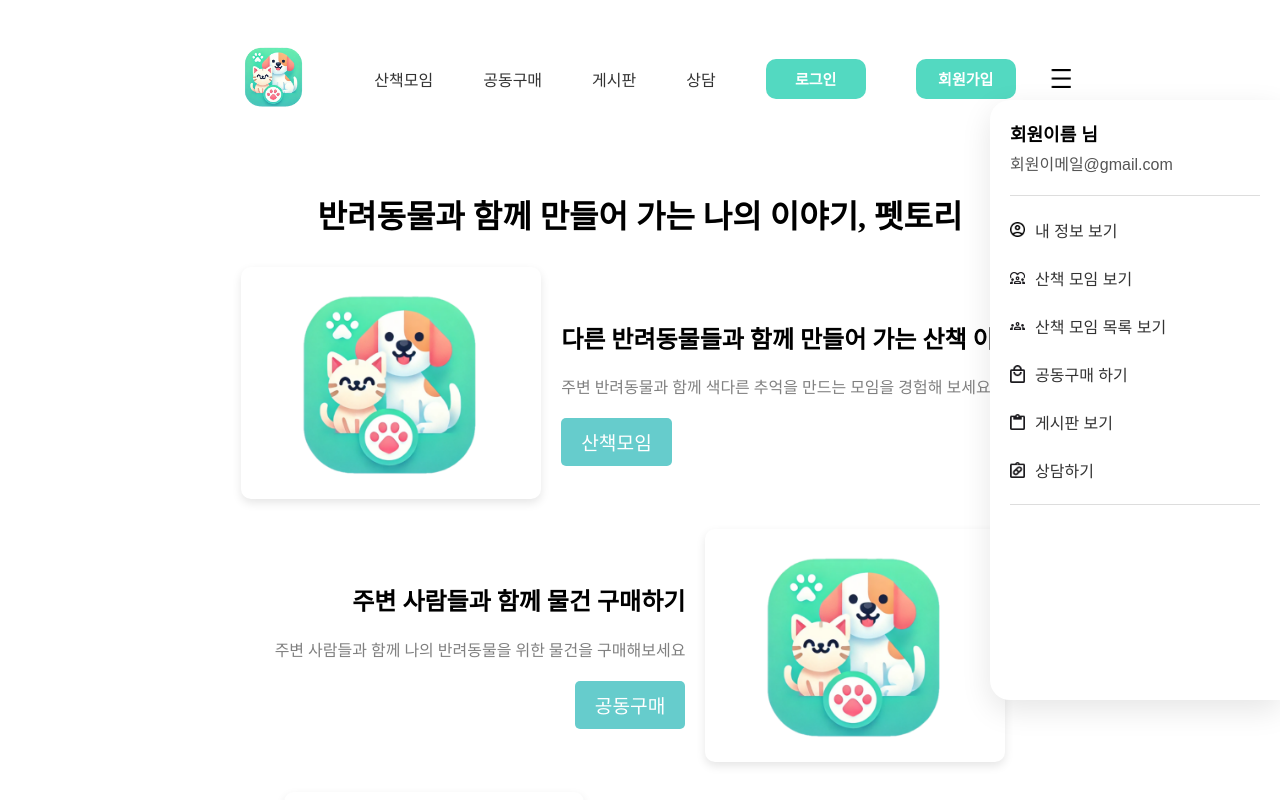
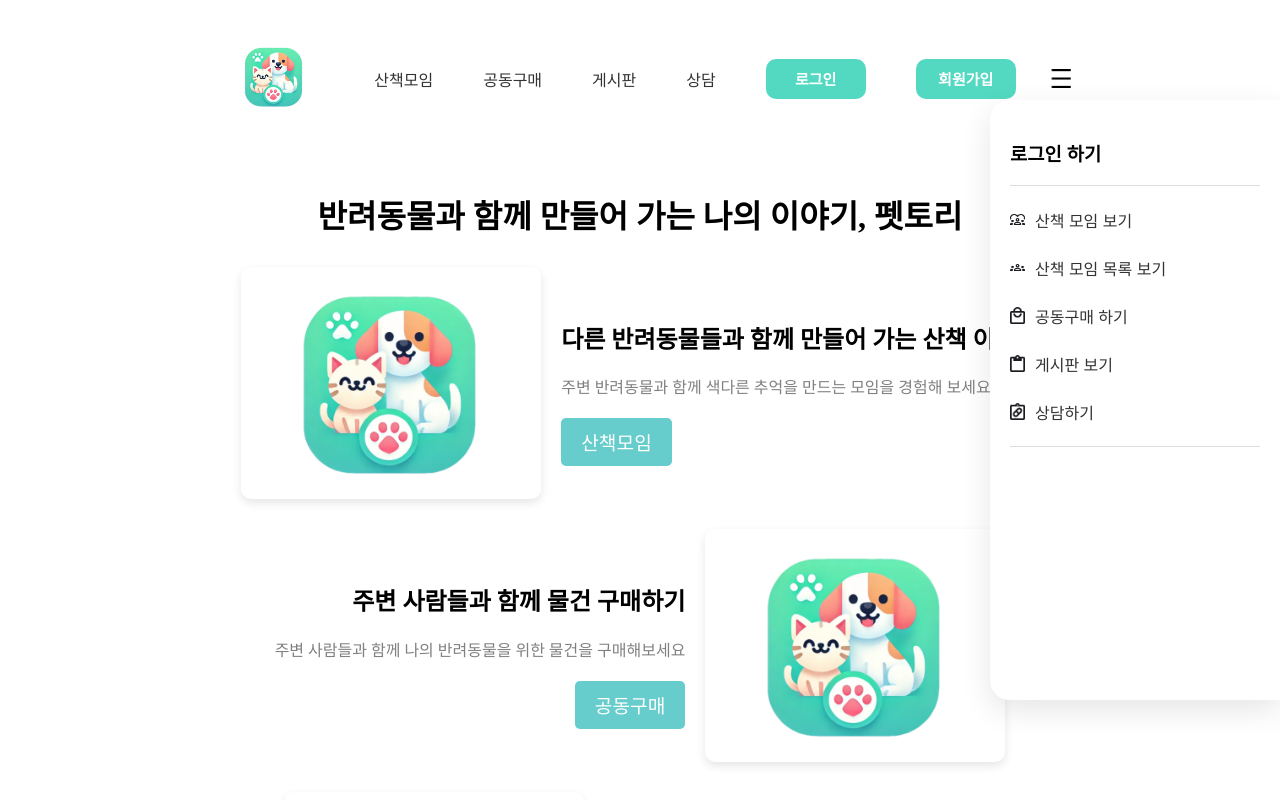
Before and after one commit to beyond-sw-camp/be10-3rd-Pettory-pettory, a Vue app in the folder users/: page / in a window 1280 px wide. Both pictures are taken after a click on the picture 1060 px from the left and 78 px from the top of the page. Shown: the top 800 px of the page. Built offline with nearby package versions, Linux system fonts and the light colour scheme; what v-calendar would draw is missing.

Commit message:
[feature] 사이드 메뉴바 구현

```diff
--- a/users/src/components/common/SideMenuBar.vue
+++ b/users/src/components/common/SideMenuBar.vue
@@ -1,34 +1,52 @@
 <script setup>
-import {computed, inject, ref} from "vue";
+import {computed, onMounted, ref} from "vue";
 import {RouterLink} from "vue-router";
 import {useAuthStore} from "@/stores/auth.js";
 import router from "@/router/router.js";
+import {fetchUserInfo} from "@/util/FetchUserInfo.js";
+import ButtonSmallColor from "@/components/common/ButtonSmallColor.vue";
 
-const userName = ref('회원이름');
-const userEmail = ref('회원이메일@gmail.com');
+// fetchUserInfo 메소드에서 데이터 가져오기
+const { userInfo, fetchUserInfoData } = fetchUserInfo();
+
+// const userName = ref('회원이름');
+// const userEmail = ref('회원이메일@gmail.com');
 
 const authStore = useAuthStore();
 // accessToken 이 있으면 로그인한 상태
 const isLoggedIn = computed(() => !!authStore.accessToken);
+
 const handleLogout = () => {
   authStore.logout();
   router.push("/login");
 };
 
+// 마운트 시 회원 정보 가져오기
+onMounted(() => {
+  if (isLoggedIn.value) {
+    fetchUserInfoData();
+  }
+});
+
 </script>
 
 <template>
   <div class="side-menu-bar">
-    <div class="user-info">
-      <h3>{{ userName }} 님</h3>
-      <p>{{ userEmail }}</p>
+    <div v-if="isLoggedIn" class="user-info">
+      <h3>{{ userInfo?.userName}} 님</h3>
+      <p>{{ userInfo?.userEmail}}</p>
+    </div>
+    <div v-else>
+      <RouterLink v-if="!isLoggedIn" to="/login" active-class="active" replace>
+        <h3>로그인 하기</h3>
+      </RouterLink>
     </div>
 
     <hr class="menu-divider" />
 
     <ul class="menu-list">
 
-      <li class="menu-item">
+      <li class="menu-item" v-if="isLoggedIn">
         <RouterLink to="/users/email" active-class="active">
           <img src="@/assets/image/account_circle.png" alt="icon" class="icon" />
           <span>내 정보 보기</span>
--- /dev/null
+++ b/users/src/util/FetchUserInfo.js
@@ -0,0 +1,25 @@
+import {ref} from 'vue';
+import axios from 'axios';
+import {useAuthStore} from '@/stores/auth.js';
+
+// 회원 정보를 가져오는 메소드
+// 사이드 메뉴바에서 회원 이름, 이메일 가져오기 위해 작성
+export function fetchUserInfo() {
+    const authStore = useAuthStore();
+    const userInfo = ref(null);
+
+    const fetchUserInfoData = async () => {
+        try {
+            const token = authStore.accessToken;
+            const response = await axios.get('http://localhost:8080/users/email', {
+                headers: {
+                    Authorization: `Bearer ${token}`,
+                },
+            });
+            userInfo.value = response.data.result;
+        } catch (error) {
+            console.error('사용자 정보 가져오기 실패', error);
+        }
+    };
+    return {userInfo, fetchUserInfoData};
+}
```
